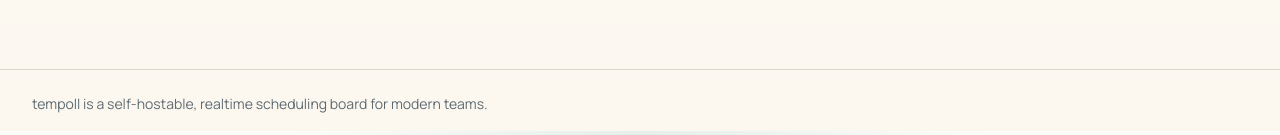
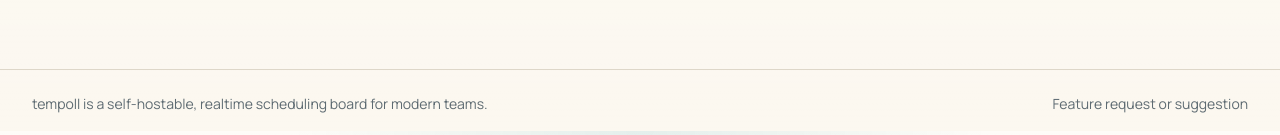
Before and after one commit to felixgollnhuber/tempoll, a Next.js app: page / in a window 1280 px wide. Shown: the part 1469-1604 px from the top of the page. Built offline with nearby package versions, Linux system fonts and the light colour scheme; no server answers.

Commit message:
Add feature request mailto link to footer

```diff
--- a/src/components/app-chrome.tsx
+++ b/src/components/app-chrome.tsx
@@ -12,6 +12,9 @@
   legalPagesEnabled: boolean;
   children: React.ReactNode;
 };
+
+const featureRequestMailto =
+  "mailto:tempoll-featurerequest@felixgollnhuber.dev?subject=Feature%20request%20or%20suggestion%20for%20tempoll";
 
 export function AppChrome({
   appName,
@@ -49,16 +52,21 @@
       <footer className="mt-auto border-t">
         <div className="app-shell flex flex-col gap-3 py-6 text-sm text-muted-foreground sm:flex-row sm:items-center sm:justify-between">
           <p>{appName} is a self-hostable, realtime scheduling board for modern teams.</p>
-          {legalPagesEnabled ? (
-            <div className="flex items-center gap-4">
+          <div className="flex flex-wrap items-center gap-4">
+            <a href={featureRequestMailto} className="hover:text-foreground">
+              Feature request or suggestion
+            </a>
+            {legalPagesEnabled ? (
               <Link href="/imprint" className="hover:text-foreground">
                 Imprint
               </Link>
+            ) : null}
+            {legalPagesEnabled ? (
               <Link href="/privacy" className="hover:text-foreground">
                 Privacy
               </Link>
-            </div>
-          ) : null}
+            ) : null}
+          </div>
         </div>
       </footer>
     </>
```
